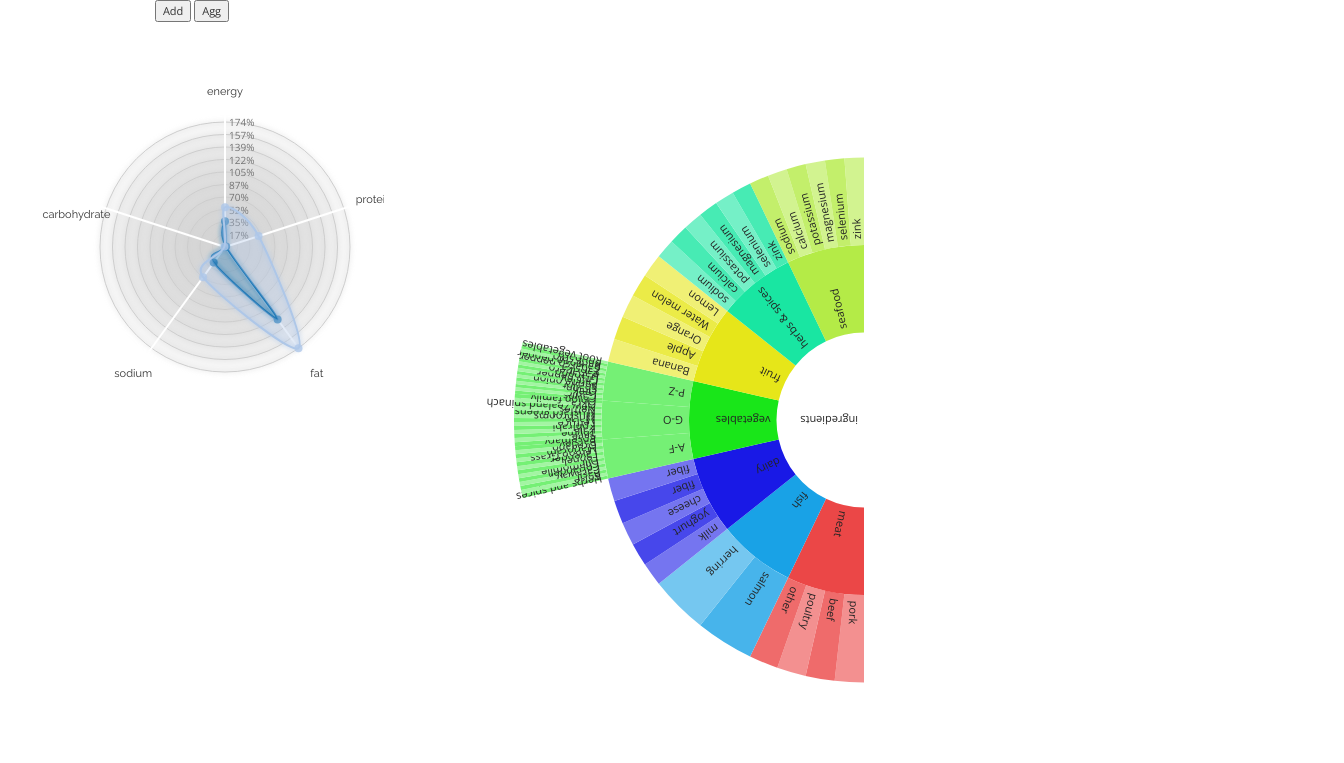
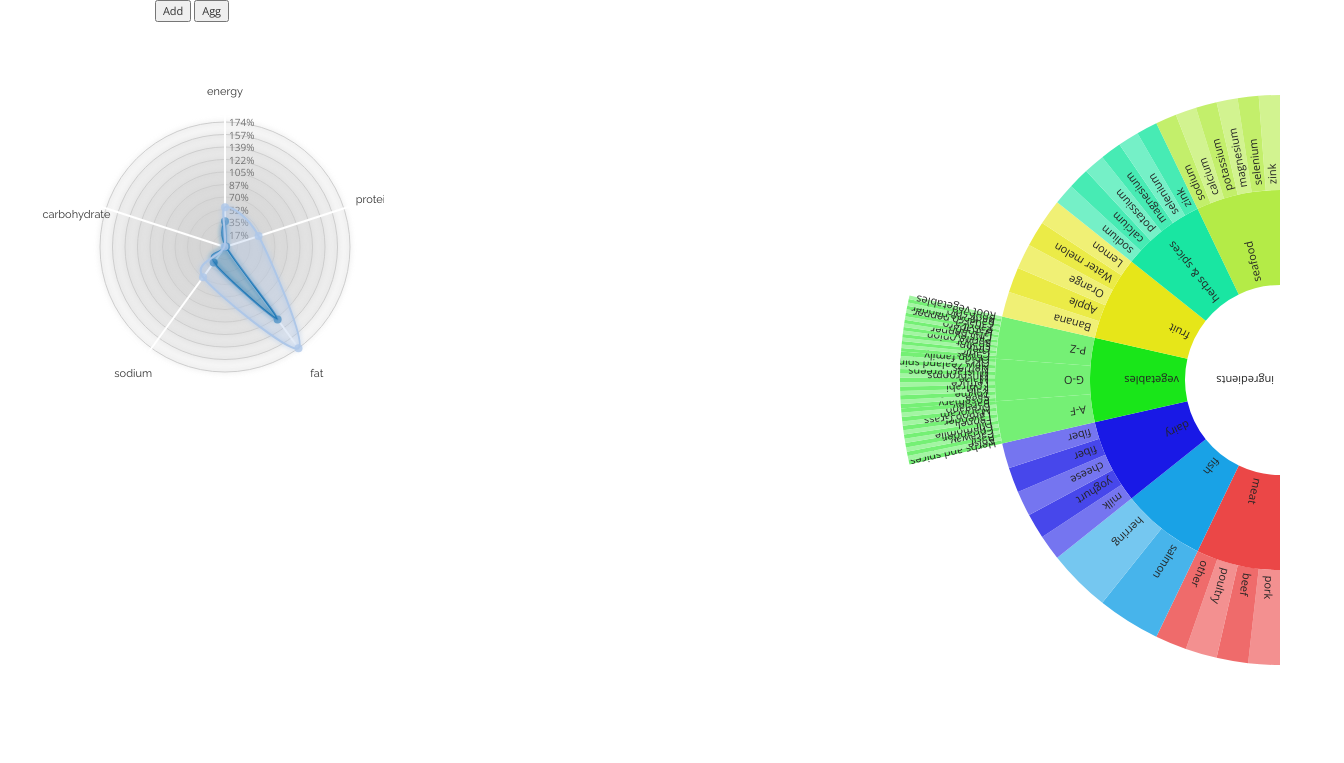
Before and after one commit to Unic0arn/supper-man, a plain HTML site: page index.html in a window 1280 px wide. Shown: the whole page, 1344 px wide, since content can reach past the window. Drawn offline with nearby package versions, Linux system fonts and the light colour scheme.

Commit message:
positioned sunburst

```diff
--- a/css/supperManCss.css
+++ b/css/supperManCss.css
@@ -43,7 +43,7 @@ tr{
 .sunburstContainer{
 	width: 70%;
 	background-color: white;
-	padding-top: 60px;
+	text-align:right;
 }
 
 #overlay{
--- a/js/sunburstView.js
+++ b/js/sunburstView.js
@@ -3,8 +3,8 @@ var SunburstView = function(container,model){
   view.container = container;
   model.addObserver(this);
 
-  var width = 960,
-    height = 700,
+  var height = 760,
+    width = height/2,
     radius = height/2;//Math.min(width, height) / 2;
 
   var x = d3.scale.linear()
@@ -91,7 +91,7 @@ var SunburstView = function(container,model){
         .attr("width", width)
         .attr("height", height)
       .append("g")
-        .attr("transform", "translate(" + width / 2 + "," + (height / 2 + 10) + ")");
+        .attr("transform", "translate(" + width + "," + (height / 2) + ")");
 
     var svg = d3.select(".sunburstContainer").select("svg")[0][0]
     view.svgCenter= [parseInt(svg.offsetLeft + (width/2)), parseInt(svg.offsetTop + (height/2))]
```
